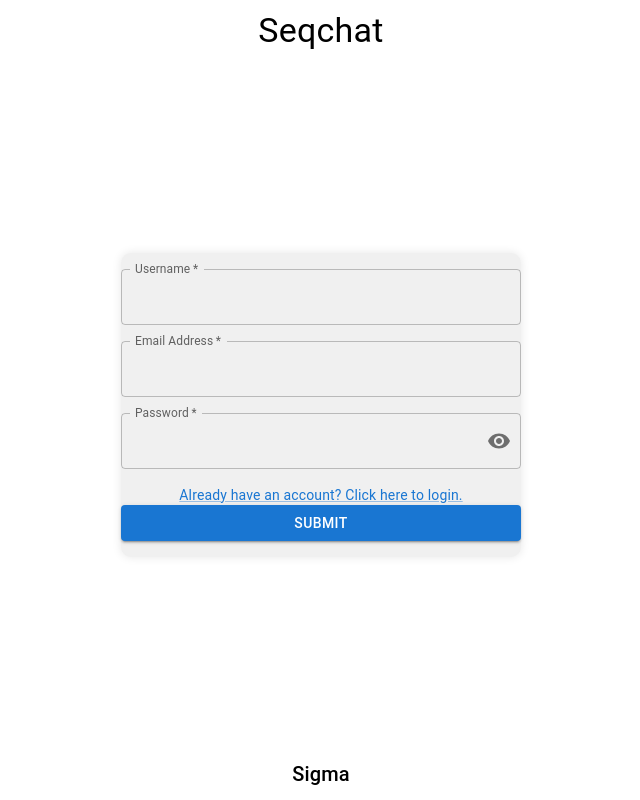
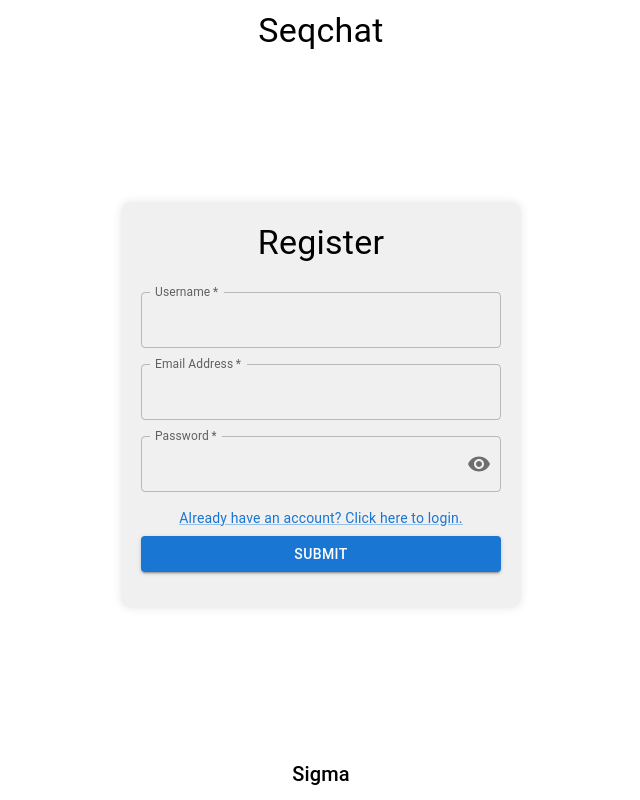
Before and after one commit to dvir2006/websecuredchat, a React (Create React App) app in the folder client/: page /register in a window 1280 px wide. Shown: the whole page, without its empty margins (319-959 px from the left). Built offline with nearby package versions, Linux system fonts and the light colour scheme.

Commit message:
added title to register page

```diff
--- a/client/src/components/auth/Register.tsx
+++ b/client/src/components/auth/Register.tsx
@@ -1,5 +1,5 @@
 import React, { useState } from "react";
-import { Alert, Box, Button, Link, TextField, IconButton, InputAdornment } from "@mui/material";
+import { Alert, Box, Button, Link, TextField, IconButton, InputAdornment, Typography } from "@mui/material";
 import { Visibility, VisibilityOff } from "@mui/icons-material";
 import { RegisterProps } from "../../utils/types";
 import { username, email, password, error } from "../../utils/signals";
@@ -35,7 +35,9 @@ const Register: React.FC<RegisterProps> = () => {
             justifyContent="center"
             alignItems="center"
             height="auto"
+            padding="5%"
         >
+            <Typography variant="h4" gutterBottom>Register</Typography>
             <Box
                 component="form"
                 onSubmit={onSubmit}
@@ -90,6 +92,7 @@ const Register: React.FC<RegisterProps> = () => {
                 />
                 {canDisplayError && <Alert severity="error">{error.value}</Alert>}
                 <Link href="/login" variant="body2">Already have an account? Click here to login.</Link>
+                <Box sx={{ mb: 1 }} />
                 <Button variant="contained" type="submit" fullWidth>Submit</Button>
             </Box>
         </Box>
```
